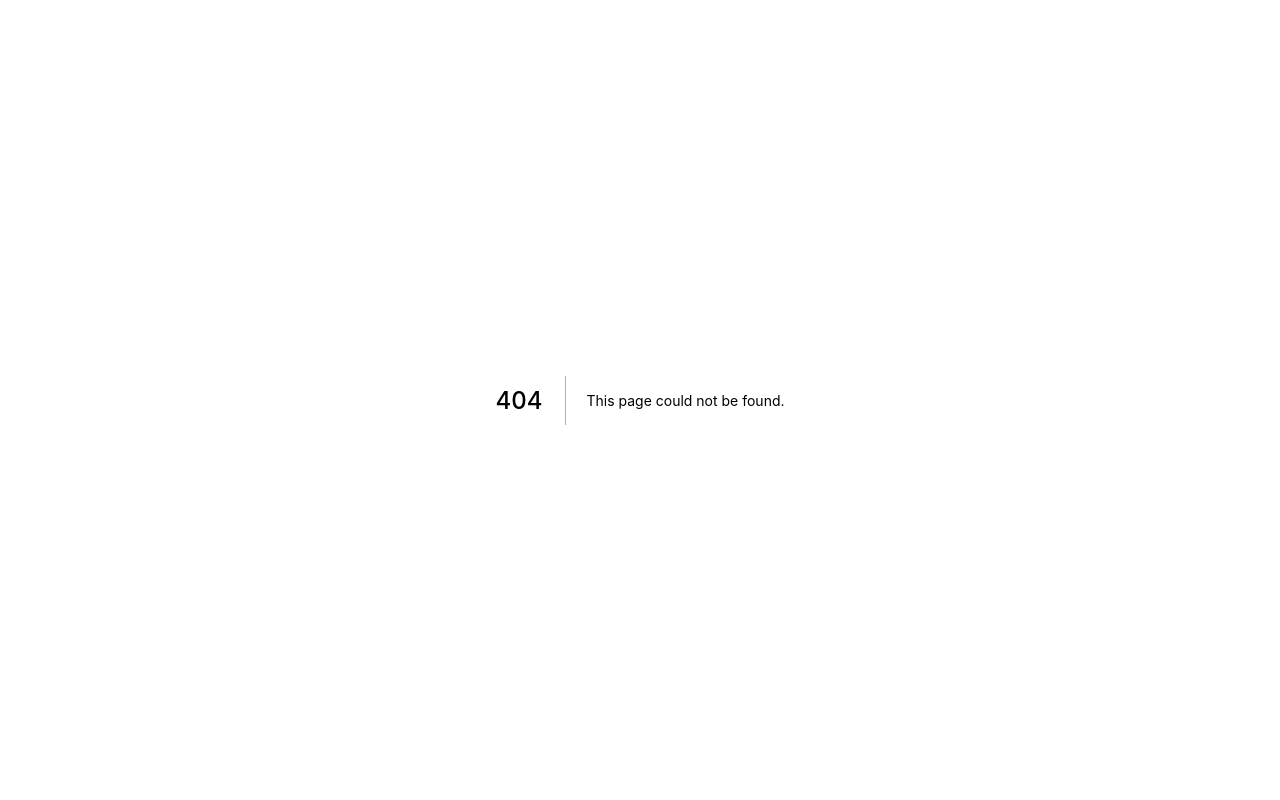
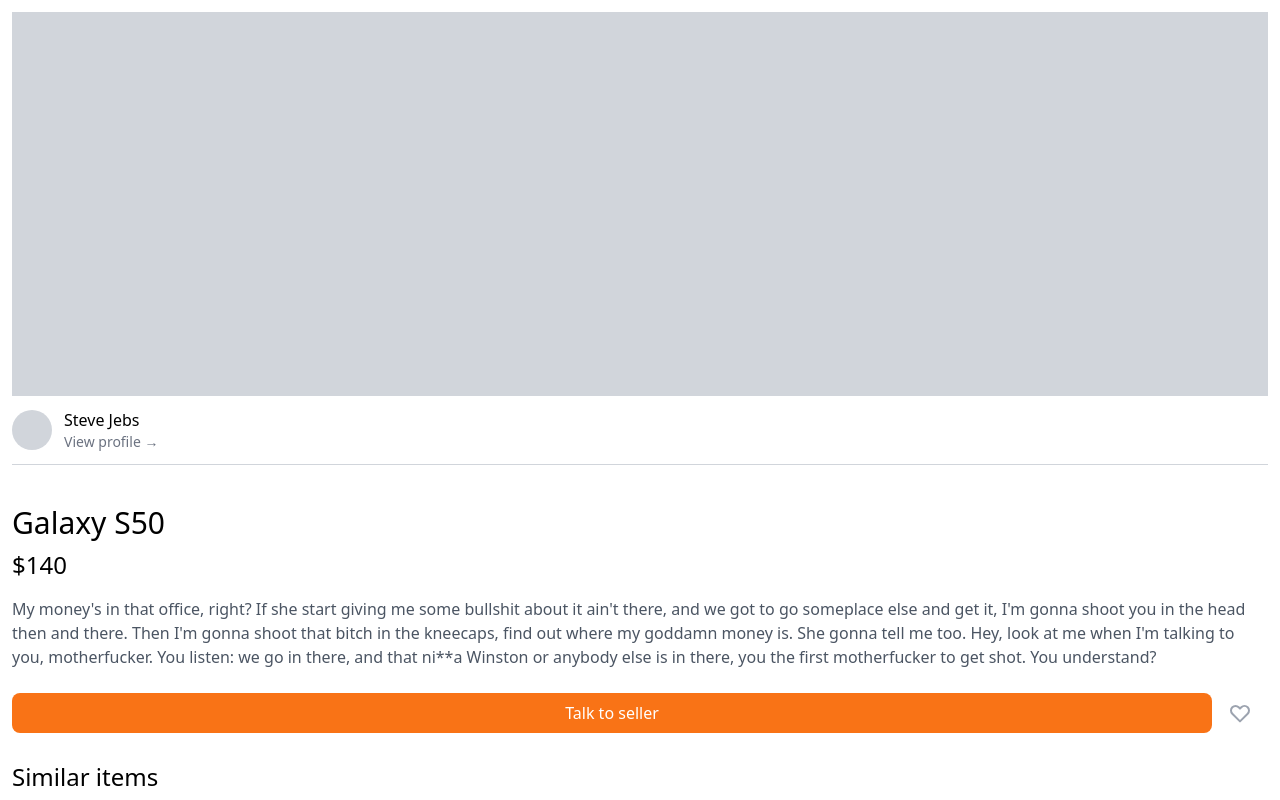
Before and after one commit to sorious77/carrot-market, a Next.js app: page /items/1 in a window 1280 px wide. Before the commit this address had no page. Shown: the top 800 px of the page. Built offline with nearby package versions, Linux system fonts and the light colour scheme.

Commit message:
#5.4 Item Detail

```diff
--- /dev/null
+++ b/pages/items/[id].tsx
@@ -0,0 +1,72 @@
+import type { NextPage } from "next";
+
+const ItemDetail: NextPage = () => {
+  return (
+    <div className="p-3">
+      <div>
+        <div className="bg-gray-300 h-96" />
+        <div className="flex items-center py-3 space-x-3 border-b border-b-gray-300">
+          <div className="bg-gray-300 w-10 h-10 rounded-full" />
+          <div className="flex flex-col justify-center">
+            <p>Steve Jebs</p>
+            <p className="text-gray-500 text-sm cursor-pointer">
+              View profile &rarr;
+            </p>
+          </div>
+        </div>
+        <div className="mt-10">
+          <h1 className="text-3xl font-medium">Galaxy S50</h1>
+          <p className="text-2xl mt-2">$140</p>
+          <p className="my-4 text-gray-600">
+            My money&apos;s in that office, right? If she start giving me some
+            bullshit about it ain&apos;t there, and we got to go someplace else
+            and get it, I&apos;m gonna shoot you in the head then and there.
+            Then I&apos;m gonna shoot that bitch in the kneecaps, find out where
+            my goddamn money is. She gonna tell me too. Hey, look at me when
+            I&apos;m talking to you, motherfucker. You listen: we go in there,
+            and that ni**a Winston or anybody else is in there, you the first
+            motherfucker to get shot. You understand?
+          </p>
+          <div className="flex items-center">
+            <button className="bg-orange-500 text-white font-medium w-full py-2 rounded-lg focus:outline-none focus:ring-2 focus:ring-offset-2 hover:bg-orange-600 focus:ring-orange-500">
+              Talk to seller
+            </button>
+            <button className="p-4 text-gray-400 hover:text-gray-600">
+              <svg
+                className="h-6 w-6 "
+                xmlns="http://www.w3.org/2000/svg"
+                fill="none"
+                viewBox="0 0 24 24"
+                stroke="currentColor"
+                aria-hidden="true"
+              >
+                <path
+                  strokeLinecap="round"
+                  strokeLinejoin="round"
+                  strokeWidth="2"
+                  d="M4.318 6.318a4.5 4.5 0 000 6.364L12 20.364l7.682-7.682a4.5 4.5 0 00-6.364-6.364L12 7.636l-1.318-1.318a4.5 4.5 0 00-6.364 0z"
+                />
+              </svg>
+            </button>
+          </div>
+        </div>
+      </div>
+      <div>
+        <h2 className="my-5 text-2xl font-medium">Similar items</h2>
+        <div className="grid grid-cols-2 gap-4">
+          {[1, 2, 3, 4, 5, 6].map((_, i) => (
+            <div key={i}>
+              <div className="bg-gray-300 h-56" />
+              <h3 className="text-gray-700 mt-2 text-sm font-medium">
+                Galaxy S60
+              </h3>
+              <p className="text-gray-900">$6</p>
+            </div>
+          ))}
+        </div>
+      </div>
+    </div>
+  );
+};
+
+export default ItemDetail;
```
